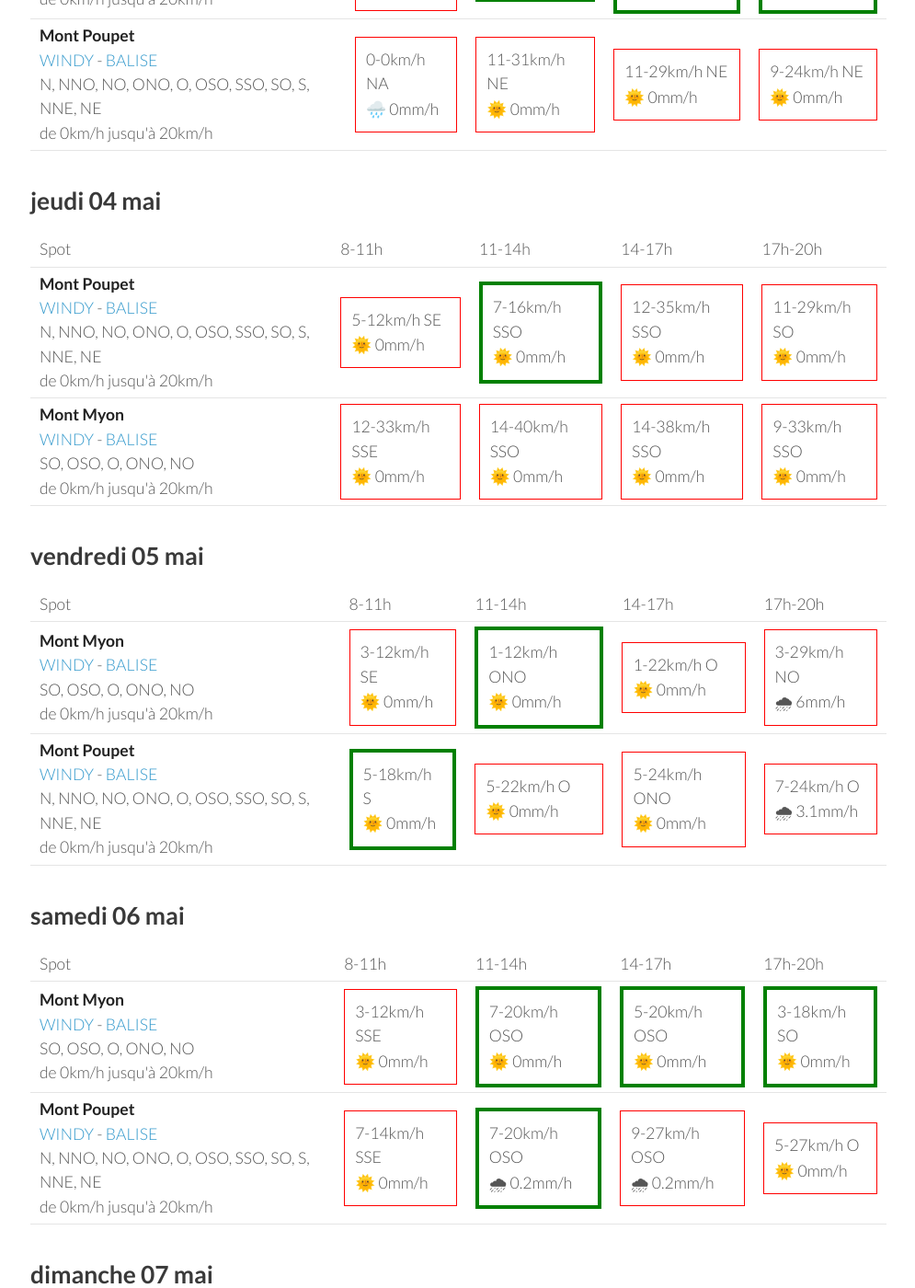
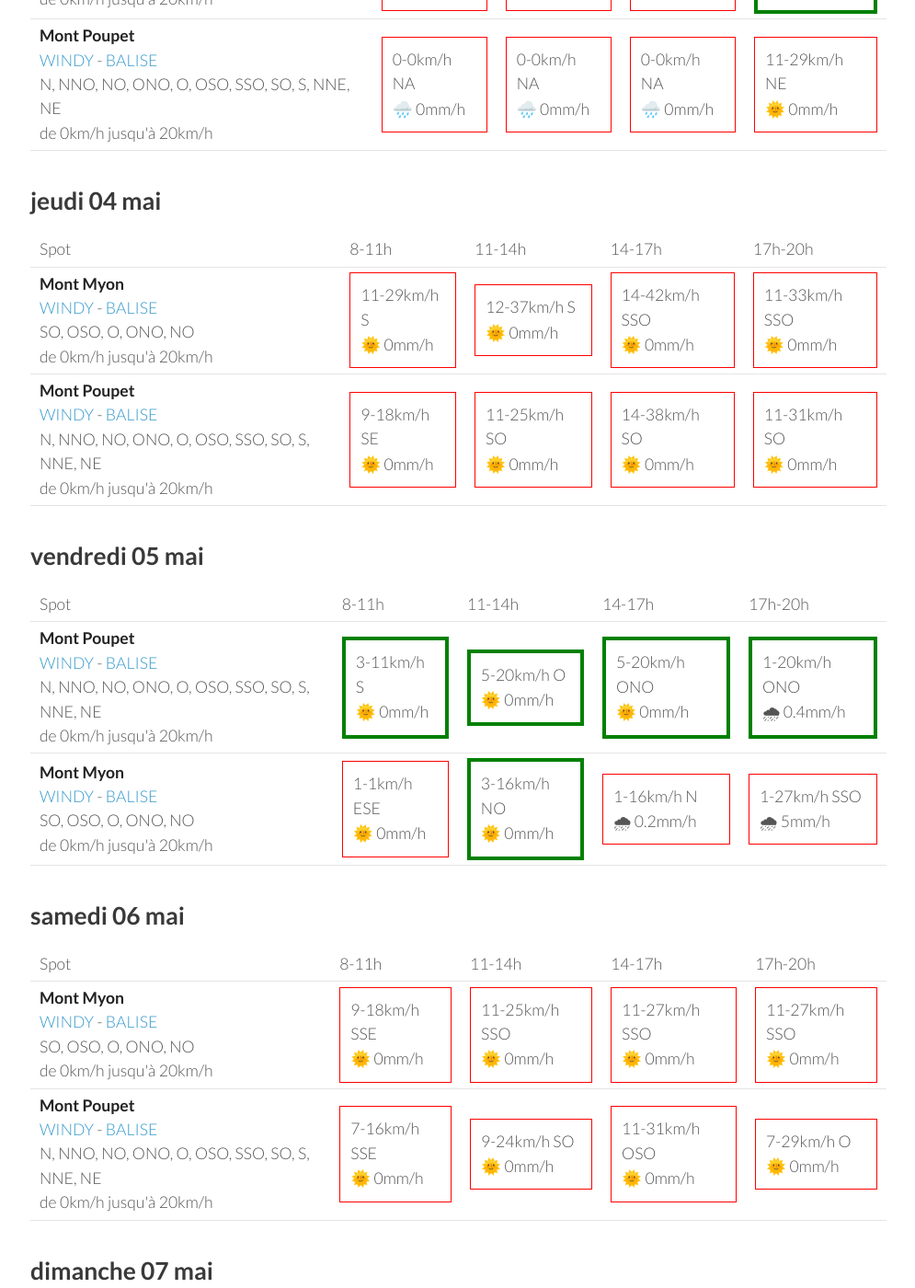
Before and after one commit to parapente-dans-le-nord/parapente-dans-le-nord.github.io, a Jekyll site: the page built from jura.markdown, in a window 1280 px wide and 1400 px high, scrolled down 467 px. Shown: the whole window at 92% size, without its empty margins (25-1020 px from the left). Built offline with Jekyll 4.4.1, drawn with Linux system fonts in a browser that asks for light colours; some of the changed text lies outside the part shown.

Commit message:
update index.markdown

```diff
--- a/jura.markdown
+++ b/jura.markdown
@@ -25,8 +25,8 @@ page mise à jour le mercredi 03 mai 17:20
         <td><strong>Mont Myon</strong><br><a href="https://windy.com/46.331/5.397?45.898,5.394,8,m:eWoagj8">WINDY</a> - <span class=""><a href="http://www.balisemeteo.com/balise.php?idBalise=70">BALISE</a> </span><br> <span class="vent-favorable">SO, OSO, O, ONO, NO</span><br><span class="force-vent">de 0km/h jusqu'à 20km/h</span> </td>
 
             <td><div class="not-flyable"><p>0-0km/h NA</p><p>🌧️ 0mm/h</p></div></td>
-            <td><div class="flyable"><p>5-12km/h O</p><p>🌞 0mm/h</p></div></td>
-            <td><div class="flyable"><p>5-16km/h OSO</p><p>🌞 0mm/h</p></div></td>
+            <td><div class="not-flyable"><p>0-0km/h NA</p><p>🌧️ 0mm/h</p></div></td>
+            <td><div class="not-flyable"><p>0-0km/h NA</p><p>🌧️ 0mm/h</p></div></td>
             <td><div class="flyable"><p>5-18km/h NO</p><p>🌞 0mm/h</p></div></td>
 
     </tr>
@@ -34,9 +34,9 @@ page mise à jour le mercredi 03 mai 17:20
         <td><strong>Mont Poupet</strong><br><a href="https://windy.com/46.970/5.876?46.541,5.876,8">WINDY</a> - <span class=""><a href="http://www.balisemeteo.com/balise.php?idBalise=92">BALISE</a> </span><br> <span class="vent-favorable">N, NNO, NO, ONO, O, OSO, SSO, SO, S, NNE, NE</span><br><span class="force-vent">de 0km/h jusqu'à 20km/h</span> </td>
 
             <td><div class="not-flyable"><p>0-0km/h NA</p><p>🌧️ 0mm/h</p></div></td>
-            <td><div class="not-flyable"><p>11-31km/h NE</p><p>🌞 0mm/h</p></div></td>
+            <td><div class="not-flyable"><p>0-0km/h NA</p><p>🌧️ 0mm/h</p></div></td>
+            <td><div class="not-flyable"><p>0-0km/h NA</p><p>🌧️ 0mm/h</p></div></td>
             <td><div class="not-flyable"><p>11-29km/h NE</p><p>🌞 0mm/h</p></div></td>
-            <td><div class="not-flyable"><p>9-24km/h NE</p><p>🌞 0mm/h</p></div></td>
 
     </tr>
 
@@ -56,22 +56,22 @@ page mise à jour le mercredi 03 mai 17:20
       <td>17h-20h</td>
     </tr>
 <tr>
-        <td><strong>Mont Poupet</strong><br><a href="https://windy.com/46.970/5.876?46.541,5.876,8">WINDY</a> - <span class=""><a href="http://www.balisemeteo.com/balise.php?idBalise=92">BALISE</a> </span><br> <span class="vent-favorable">N, NNO, NO, ONO, O, OSO, SSO, SO, S, NNE, NE</span><br><span class="force-vent">de 0km/h jusqu'à 20km/h</span> </td>
+        <td><strong>Mont Myon</strong><br><a href="https://windy.com/46.331/5.397?45.898,5.394,8,m:eWoagj8">WINDY</a> - <span class=""><a href="http://www.balisemeteo.com/balise.php?idBalise=70">BALISE</a> </span><br> <span class="vent-favorable">SO, OSO, O, ONO, NO</span><br><span class="force-vent">de 0km/h jusqu'à 20km/h</span> </td>
 
-            <td><div class="not-flyable"><p>5-12km/h SE</p><p>🌞 0mm/h</p></div></td>
-            <td><div class="flyable"><p>7-16km/h SSO</p><p>🌞 0mm/h</p></div></td>
-            <td><div class="not-flyable"><p>12-35km/h SSO</p><p>🌞 0mm/h</p></div></td>
-            <td><div class="not-flyable"><p>11-29km/h SO</p><p>🌞 0mm/h</p></div></td>
+            <td><div class="not-flyable"><p>11-29km/h S</p><p>🌞 0mm/h</p></div></td>
+            <td><div class="not-flyable"><p>12-37km/h S</p><p>🌞 0mm/h</p></div></td>
+            <td><div class="not-flyable"><p>14-42km/h SSO</p><p>🌞 0mm/h</p></div></td>
+            <td><div class="not-flyable"><p>11-33km/h SSO</p><p>🌞 0mm/h</p></div></td>
 
 
     </tr>
 <tr>
-        <td><strong>Mont Myon</strong><br><a href="https://windy.com/46.331/5.397?45.898,5.394,8,m:eWoagj8">WINDY</a> - <span class=""><a href="http://www.balisemeteo.com/balise.php?idBalise=70">BALISE</a> </span><br> <span class="vent-favorable">SO, OSO, O, ONO, NO</span><br><span class="force-vent">de 0km/h jusqu'à 20km/h</span> </td>
+        <td><strong>Mont Poupet</strong><br><a href="https://windy.com/46.970/5.876?46.541,5.876,8">WINDY</a> - <span class=""><a href="http://www.balisemeteo.com/balise.php?idBalise=92">BALISE</a> </span><br> <span class="vent-favorable">N, NNO, NO, ONO, O, OSO, SSO, SO, S, NNE, NE</span><br><span class="force-vent">de 0km/h jusqu'à 20km/h</span> </td>
 
-            <td><div class="not-flyable"><p>12-33km/h SSE</p><p>🌞 0mm/h</p></div></td>
-            <td><div class="not-flyable"><p>14-40km/h SSO</p><p>🌞 0mm/h</p></div></td>
-            <td><div class="not-flyable"><p>14-38km/h SSO</p><p>🌞 0mm/h</p></div></td>
-            <td><div class="not-flyable"><p>9-33km/h SSO</p><p>🌞 0mm/h</p></div></td>
+            <td><div class="not-flyable"><p>9-18km/h SE</p><p>🌞 0mm/h</p></div></td>
+            <td><div class="not-flyable"><p>11-25km/h SO</p><p>🌞 0mm/h</p></div></td>
+            <td><div class="not-flyable"><p>14-38km/h SO</p><p>🌞 0mm/h</p></div></td>
+            <td><div class="not-flyable"><p>11-31km/h SO</p><p>🌞 0mm/h</p></div></td>
 
 
     </tr>
@@ -92,22 +92,22 @@ page mise à jour le mercredi 03 mai 17:20
       <td>17h-20h</td>
     </tr>
 <tr>
-        <td><strong>Mont Myon</strong><br><a href="https://windy.com/46.331/5.397?45.898,5.394,8,m:eWoagj8">WINDY</a> - <span class=""><a href="http://www.balisemeteo.com/balise.php?idBalise=70">BALISE</a> </span><br> <span class="vent-favorable">SO, OSO, O, ONO, NO</span><br><span class="force-vent">de 0km/h jusqu'à 20km/h</span> </td>
+        <td><strong>Mont Poupet</strong><br><a href="https://windy.com/46.970/5.876?46.541,5.876,8">WINDY</a> - <span class=""><a href="http://www.balisemeteo.com/balise.php?idBalise=92">BALISE</a> </span><br> <span class="vent-favorable">N, NNO, NO, ONO, O, OSO, SSO, SO, S, NNE, NE</span><br><span class="force-vent">de 0km/h jusqu'à 20km/h</span> </td>
 
-            <td><div class="not-flyable"><p>3-12km/h SE</p><p>🌞 0mm/h</p></div></td>
-            <td><div class="flyable"><p>1-12km/h ONO</p><p>🌞 0mm/h</p></div></td>
-            <td><div class="not-flyable"><p>1-22km/h O</p><p>🌞 0mm/h</p></div></td>
-            <td><div class="not-flyable"><p>3-29km/h NO</p><p>🌧 6mm/h</p></div></td>
+            <td><div class="flyable"><p>3-11km/h S</p><p>🌞 0mm/h</p></div></td>
+            <td><div class="flyable"><p>5-20km/h O</p><p>🌞 0mm/h</p></div></td>
+            <td><div class="flyable"><p>5-20km/h ONO</p><p>🌞 0mm/h</p></div></td>
+            <td><div class="flyable"><p>1-20km/h ONO</p><p>🌧 0.4mm/h</p></div></td>
 
 
     </tr>
 <tr>
-        <td><strong>Mont Poupet</strong><br><a href="https://windy.com/46.970/5.876?46.541,5.876,8">WINDY</a> - <span class=""><a href="http://www.balisemeteo.com/balise.php?idBalise=92">BALISE</a> </span><br> <span class="vent-favorable">N, NNO, NO, ONO, O, OSO, SSO, SO, S, NNE, NE</span><br><span class="force-vent">de 0km/h jusqu'à 20km/h</span> </td>
+        <td><strong>Mont Myon</strong><br><a href="https://windy.com/46.331/5.397?45.898,5.394,8,m:eWoagj8">WINDY</a> - <span class=""><a href="http://www.balisemeteo.com/balise.php?idBalise=70">BALISE</a> </span><br> <span class="vent-favorable">SO, OSO, O, ONO, NO</span><br><span class="force-vent">de 0km/h jusqu'à 20km/h</span> </td>
 
-            <td><div class="flyable"><p>5-18km/h S</p><p>🌞 0mm/h</p></div></td>
-            <td><div class="not-flyable"><p>5-22km/h O</p><p>🌞 0mm/h</p></div></td>
-            <td><div class="not-flyable"><p>5-24km/h ONO</p><p>🌞 0mm/h</p></div></td>
-            <td><div class="not-flyable"><p>7-24km/h O</p><p>🌧 3.1mm/h</p></div></td>
+            <td><div class="not-flyable"><p>1-1km/h ESE</p><p>🌞 0mm/h</p></div></td>
+            <td><div class="flyable"><p>3-16km/h NO</p><p>🌞 0mm/h</p></div></td>
+            <td><div class="not-flyable"><p>1-16km/h N</p><p>🌧 0.2mm/h</p></div></td>
+            <td><div class="not-flyable"><p>1-27km/h SSO</p><p>🌧 5mm/h</p></div></td>
 
 
     </tr>
@@ -130,20 +130,20 @@ page mise à jour le mercredi 03 mai 17:20
 <tr>
         <td><strong>Mont Myon</strong><br><a href="https://windy.com/46.331/5.397?45.898,5.394,8,m:eWoagj8">WINDY</a> - <span class=""><a href="http://www.balisemeteo.com/balise.php?idBalise=70">BALISE</a> </span><br> <span class="vent-favorable">SO, OSO, O, ONO, NO</span><br><span class="force-vent">de 0km/h jusqu'à 20km/h</span> </td>
 
-            <td><div class="not-flyable"><p>3-12km/h SSE</p><p>🌞 0mm/h</p></div></td>
-            <td><div class="flyable"><p>7-20km/h OSO</p><p>🌞 0mm/h</p></div></td>
-            <td><div class="flyable"><p>5-20km/h OSO</p><p>🌞 0mm/h</p></div></td>
-            <td><div class="flyable"><p>3-18km/h SO</p><p>🌞 0mm/h</p></div></td>
+            <td><div class="not-flyable"><p>9-18km/h SSE</p><p>🌞 0mm/h</p></div></td>
+            <td><div class="not-flyable"><p>11-25km/h SSO</p><p>🌞 0mm/h</p></div></td>
+            <td><div class="not-flyable"><p>11-27km/h SSO</p><p>🌞 0mm/h</p></div></td>
+            <td><div class="not-flyable"><p>11-27km/h SSO</p><p>🌞 0mm/h</p></div></td>
 
 
     </tr>
 <tr>
         <td><strong>Mont Poupet</strong><br><a href="https://windy.com/46.970/5.876?46.541,5.876,8">WINDY</a> - <span class=""><a href="http://www.balisemeteo.com/balise.php?idBalise=92">BALISE</a> </span><br> <span class="vent-favorable">N, NNO, NO, ONO, O, OSO, SSO, SO, S, NNE, NE</span><br><span class="force-vent">de 0km/h jusqu'à 20km/h</span> </td>
 
-            <td><div class="not-flyable"><p>7-14km/h SSE</p><p>🌞 0mm/h</p></div></td>
-            <td><div class="flyable"><p>7-20km/h OSO</p><p>🌧 0.2mm/h</p></div></td>
-            <td><div class="not-flyable"><p>9-27km/h OSO</p><p>🌧 0.2mm/h</p></div></td>
-            <td><div class="not-flyable"><p>5-27km/h O</p><p>🌞 0mm/h</p></div></td>
+            <td><div class="not-flyable"><p>7-16km/h SSE</p><p>🌞 0mm/h</p></div></td>
+            <td><div class="not-flyable"><p>9-24km/h SO</p><p>🌞 0mm/h</p></div></td>
+            <td><div class="not-flyable"><p>11-31km/h OSO</p><p>🌞 0mm/h</p></div></td>
+            <td><div class="not-flyable"><p>7-29km/h O</p><p>🌞 0mm/h</p></div></td>
 
 
     </tr>
@@ -166,20 +166,20 @@ page mise à jour le mercredi 03 mai 17:20
 <tr>
         <td><strong>Mont Myon</strong><br><a href="https://windy.com/46.331/5.397?45.898,5.394,8,m:eWoagj8">WINDY</a> - <span class=""><a href="http://www.balisemeteo.com/balise.php?idBalise=70">BALISE</a> </span><br> <span class="vent-favorable">SO, OSO, O, ONO, NO</span><br><span class="force-vent">de 0km/h jusqu'à 20km/h</span> </td>
 
-            <td><div class="not-flyable"><p>11-29km/h S</p><p>🌧 0.6mm/h</p></div></td>
-            <td><div class="not-flyable"><p>9-24km/h SSO</p><p>🌧 2.9mm/h</p></div></td>
-            <td><div class="not-flyable"><p>7-24km/h SSO</p><p>🌧 3.3mm/h</p></div></td>
-            <td><div class="flyable"><p>5-18km/h SO</p><p>🌧 0.9mm/h</p></div></td>
+            <td><div class="not-flyable"><p>7-20km/h SSO</p><p>🌧 4.3mm/h</p></div></td>
+            <td><div class="not-flyable"><p>1-18km/h NO</p><p>🌧 4.7mm/h</p></div></td>
+            <td><div class="flyable"><p>5-16km/h O</p><p>🌧 0.2mm/h</p></div></td>
+            <td><div class="not-flyable"><p>7-24km/h ONO</p><p>🌧 0.2mm/h</p></div></td>
 
 
     </tr>
 <tr>
         <td><strong>Mont Poupet</strong><br><a href="https://windy.com/46.970/5.876?46.541,5.876,8">WINDY</a> - <span class=""><a href="http://www.balisemeteo.com/balise.php?idBalise=92">BALISE</a> </span><br> <span class="vent-favorable">N, NNO, NO, ONO, O, OSO, SSO, SO, S, NNE, NE</span><br><span class="force-vent">de 0km/h jusqu'à 20km/h</span> </td>
 
-            <td><div class="not-flyable"><p>11-35km/h SSO</p><p>🌧 3.5mm/h</p></div></td>
-            <td><div class="not-flyable"><p>16-37km/h SO</p><p>🌧 3.1mm/h</p></div></td>
-            <td><div class="not-flyable"><p>14-37km/h SO</p><p>🌧 2.9mm/h</p></div></td>
-            <td><div class="not-flyable"><p>11-31km/h SO</p><p>🌧 3mm/h</p></div></td>
+            <td><div class="not-flyable"><p>9-25km/h SSO</p><p>🌧 4.5mm/h</p></div></td>
+            <td><div class="not-flyable"><p>7-22km/h O</p><p>🌧 1mm/h</p></div></td>
+            <td><div class="not-flyable"><p>11-25km/h OSO</p><p>🌧 0.3mm/h</p></div></td>
+            <td><div class="not-flyable"><p>11-29km/h O</p><p>🌧 1.1mm/h</p></div></td>
 
 
     </tr>
@@ -202,20 +202,20 @@ page mise à jour le mercredi 03 mai 17:20
 <tr>
         <td><strong>Mont Poupet</strong><br><a href="https://windy.com/46.970/5.876?46.541,5.876,8">WINDY</a> - <span class=""><a href="http://www.balisemeteo.com/balise.php?idBalise=92">BALISE</a> </span><br> <span class="vent-favorable">N, NNO, NO, ONO, O, OSO, SSO, SO, S, NNE, NE</span><br><span class="force-vent">de 0km/h jusqu'à 20km/h</span> </td>
 
-            <td><div class="flyable"><p>3-11km/h SSO</p><p>🌞 0mm/h</p></div></td>
-            <td><div class="flyable"><p>5-18km/h OSO</p><p>🌧 0.5mm/h</p></div></td>
-            <td><div class="not-flyable"><p>11-27km/h OSO</p><p>🌞 0mm/h</p></div></td>
-            <td><div class="not-flyable"><p>11-27km/h OSO</p><p>🌞 0mm/h</p></div></td>
+            <td><div class="not-flyable"><p>3-11km/h SE</p><p>🌞 0mm/h</p></div></td>
+            <td><div class="flyable"><p>5-18km/h O</p><p>🌞 0mm/h</p></div></td>
+            <td><div class="not-flyable"><p>9-24km/h O</p><p>🌞 0mm/h</p></div></td>
+            <td><div class="not-flyable"><p>7-24km/h O</p><p>🌞 0mm/h</p></div></td>
 
 
     </tr>
 <tr>
         <td><strong>Mont Myon</strong><br><a href="https://windy.com/46.331/5.397?45.898,5.394,8,m:eWoagj8">WINDY</a> - <span class=""><a href="http://www.balisemeteo.com/balise.php?idBalise=70">BALISE</a> </span><br> <span class="vent-favorable">SO, OSO, O, ONO, NO</span><br><span class="force-vent">de 0km/h jusqu'à 20km/h</span> </td>
 
-            <td><div class="not-flyable"><p>1-7km/h E</p><p>🌞 0mm/h</p></div></td>
-            <td><div class="flyable"><p>7-20km/h NO</p><p>🌧 0.3mm/h</p></div></td>
-            <td><div class="not-flyable"><p>7-22km/h ONO</p><p>🌞 0mm/h</p></div></td>
-            <td><div class="not-flyable"><p>11-24km/h NO</p><p>🌞 0mm/h</p></div></td>
+            <td><div class="not-flyable"><p>5-9km/h E</p><p>🌞 0mm/h</p></div></td>
+            <td><div class="not-flyable"><p>7-22km/h NNO</p><p>🌞 0mm/h</p></div></td>
+            <td><div class="not-flyable"><p>9-22km/h NO</p><p>🌞 0mm/h</p></div></td>
+            <td><div class="not-flyable"><p>7-22km/h NO</p><p>🌞 0mm/h</p></div></td>
 
 
     </tr>
```
Also changed, not shown: other parts of jura.markdown (+1 -1 lines).
